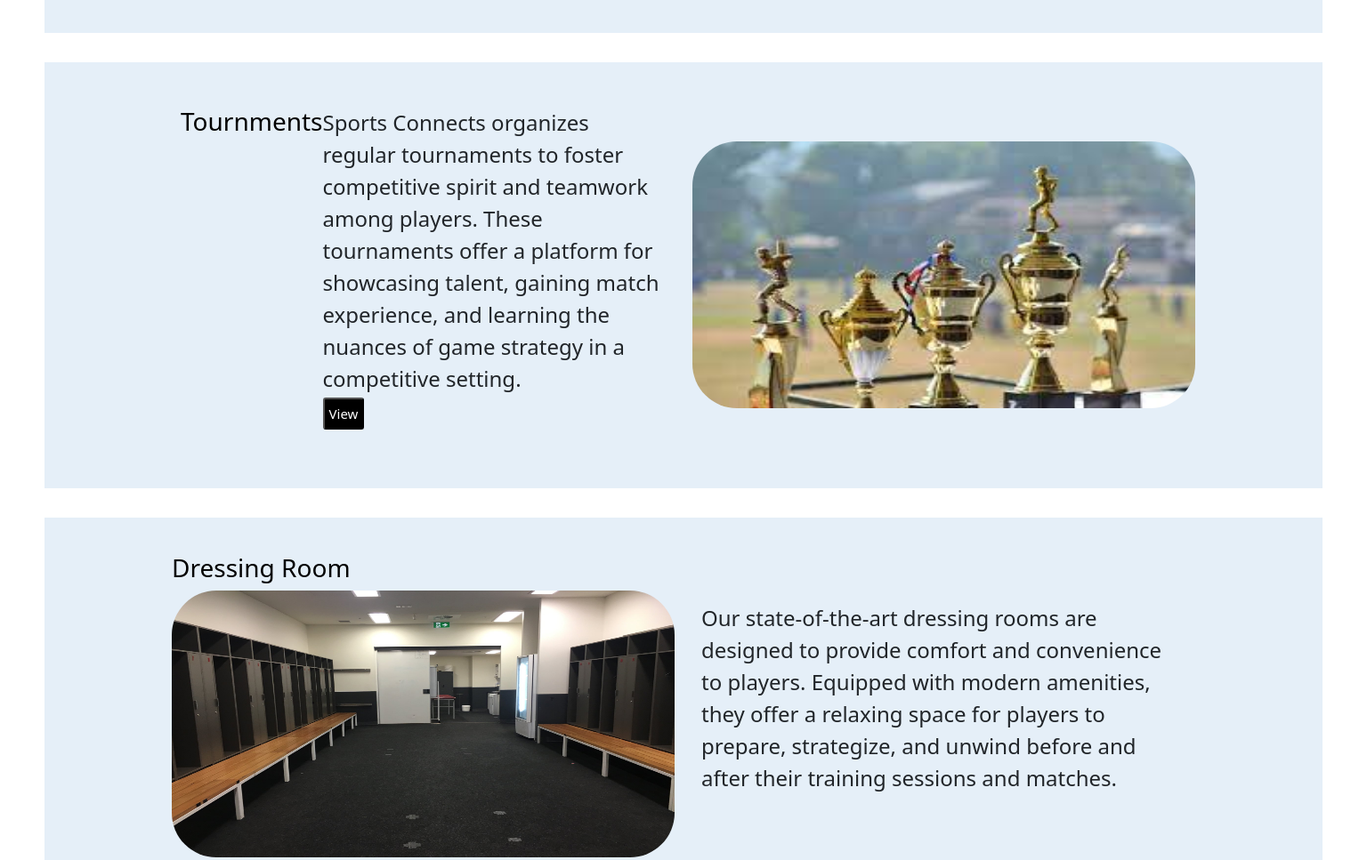
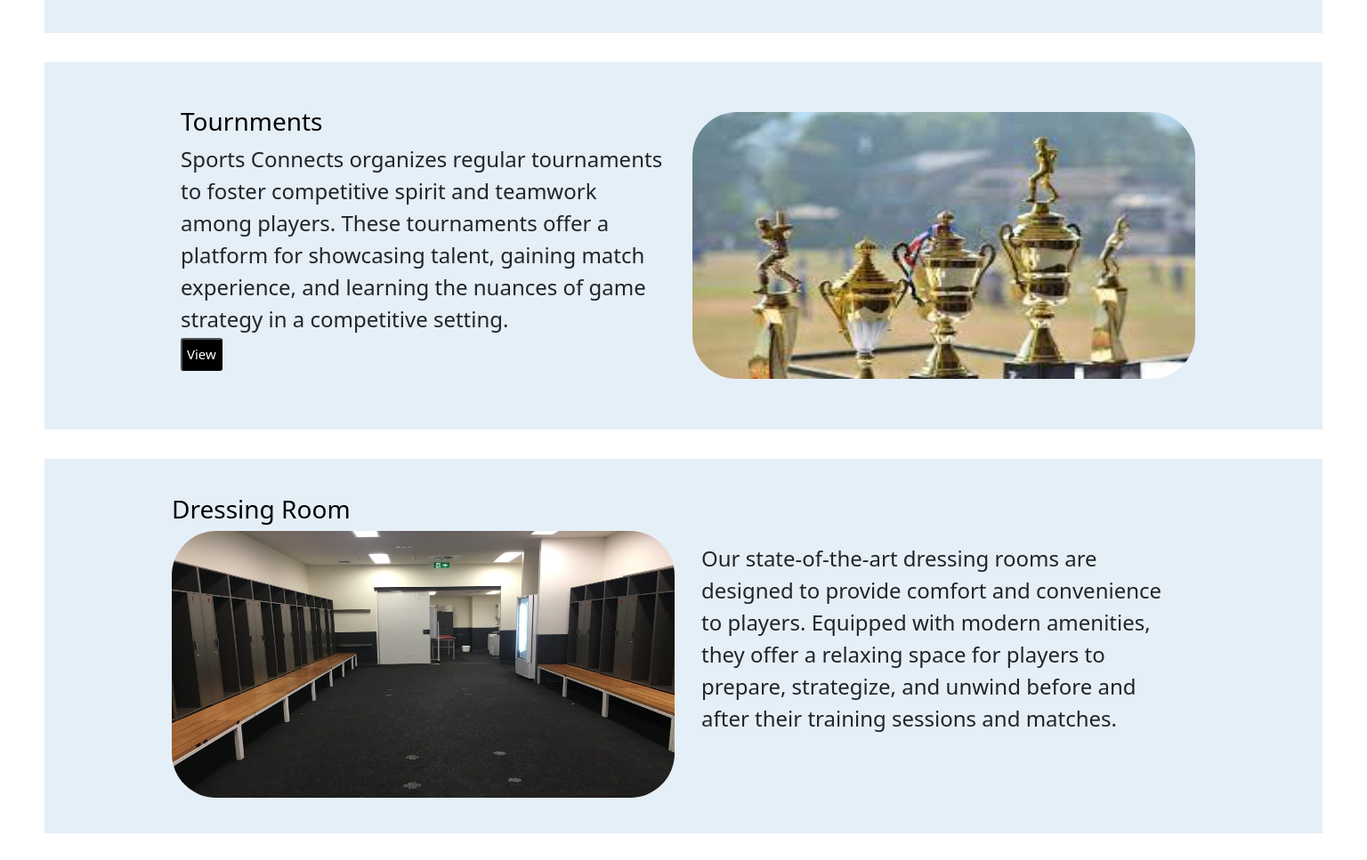
Before and after one commit to jayadeepvempali/sportsconnects, a plain HTML site: page facilities.html in a window 1536 px wide. Shown: the part 617-1584 px from the top of the page at 89% size. Drawn offline with nearby package versions, Linux system fonts and the light colour scheme.

Commit message:
Update facilities.css

```diff
--- a/css/facilities.css
+++ b/css/facilities.css
@@ -74,8 +74,6 @@
             padding: 5px;
             border-radius: 3px;
             font-size: 15px;
-            /* height: 40px;
-            width: 60px; */
         }
         .torn-btn:hover{
             border: 1px solid #FF8000;
@@ -337,7 +335,6 @@
 
             h3 {
                 color: #000000;
-                font-size: 34px;
             }
 
             .imgserv {
@@ -372,6 +369,7 @@
                 padding: 10px;
                 border-radius: 10px;
                 font-size: 24px;
+                flex-direction: column;
             }
 
 }
```
